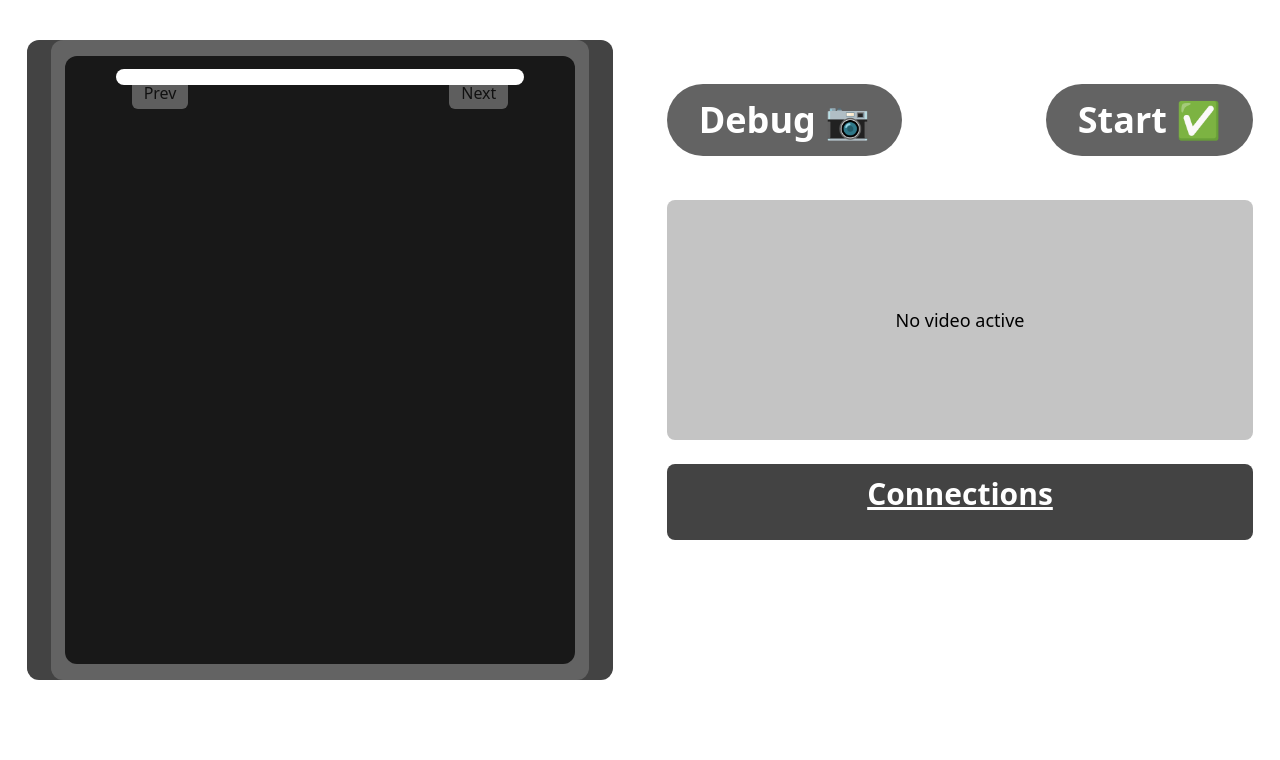
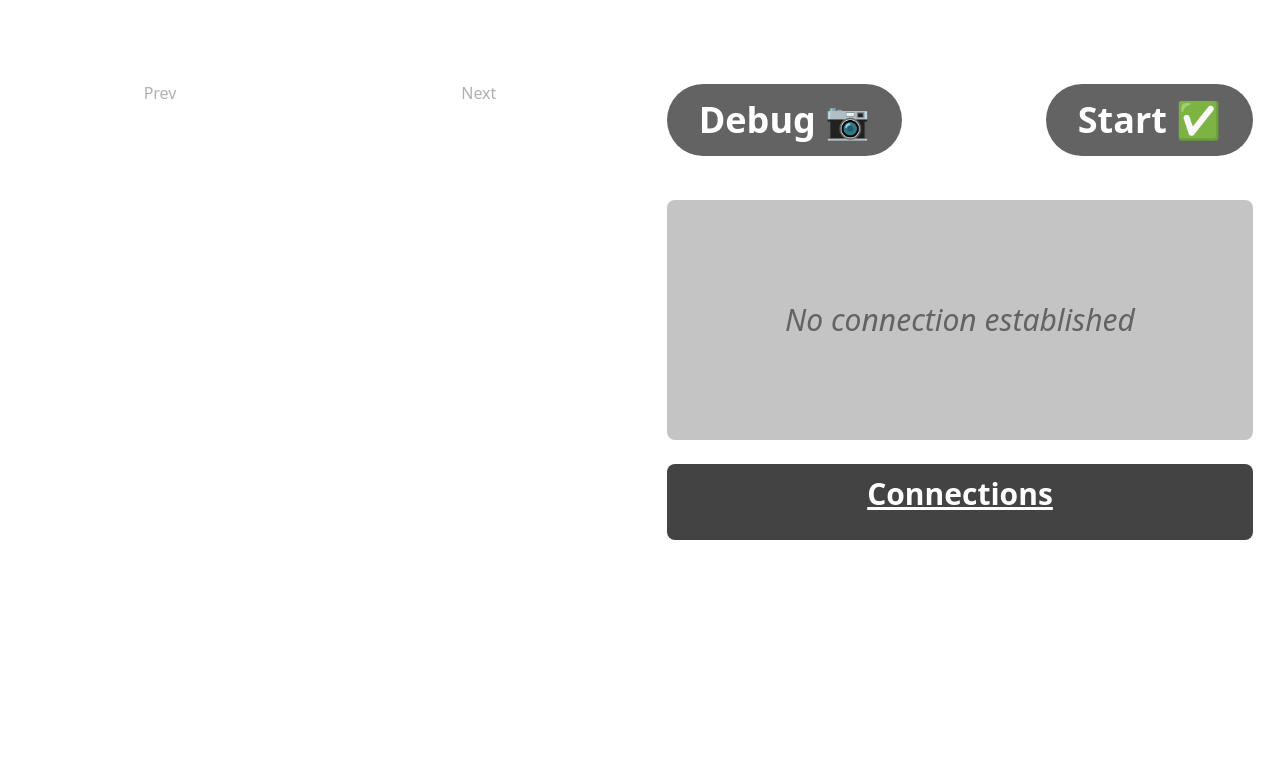
Before and after one commit to aidanvancil/virtual_graffiti, a Django app: template app/templates/admin_panel.html in a window 1280 px wide. Shown: the part 92-852 px from the top of the page. Run offline with Django 4.2, Linux system fonts and the light colour scheme; the template is opened without the code that fills it, so the values that code supplies are empty; some libraries are stand-ins or nearby versions.

Commit message:
fix: panel template

```diff
--- a/app/templates/admin_panel.html
+++ b/app/templates/admin_panel.html
@@ -17,9 +17,9 @@
 {% block content %}
 <div class="flex items-center justify-center h-screen mt-[-5vh] text-center">
     <div class="sm:w-1/2 hidden sm:flex items-center justify-center"> <!-- Left section -->
-        <div class="h-[80vh] w-11/12 bg-[#434343] rounded-xl flex flex-col items-center justify-center">
-            <div class="h-full w-11/12 bg-[#636363] rounded-xl flex items-center justify-center mx-auto my-auto">
-                <div class="h-[95%] w-[95%] bg-[#181818] rounded-xl flex items-start justify-center">
+        <div class="h-[80vh] w-11/12 rounded-xl flex flex-col items-center justify-center">
+            <div class="h-full w-11/12 rounded-xl flex items-center justify-center mx-auto my-auto">
+                <div class="h-[95%] w-[95%]  rounded-xl flex items-start justify-center">
                     <div id="imageCarousel" class="splide w-4/5 mx-auto rounded-xl p-2 bg-white mt-[2.5%]">
                         <div class="splide__arrows flex justify-between">
                             <button class="splide__arrow splide__arrow--prev bg-white opacity-100 w-auto px-3 rounded-md transition duration-300 ease-in-out transform hover:scale-110">
@@ -35,7 +35,7 @@
                                     <li class="splide__slide rounded-xl relative">
                                         <img src="{% static 'media/' %}{{ image }}" alt="Image" class="">
                                         {% if init %}
-                                        <button id="submit-button" class="text-red-600 hover:font-bold absolute bottom-0 left-1/2 bg-white -translate-x-1/2 mb-2 px-3 py-1 rounded-md transition duration-300 ease-in-out transform hover:scale-110"
+                                        <button id="submit-button" class="text-xs md:text-sm lg:text-lg text-red-600 hover:font-bold absolute bottom-0 left-1/2 bg-white -translate-x-1/2 mb-2 lg:px-3 lg:py-1 sm:px-2 py-0 rounded-md transition duration-300 ease-in-out transform hover:scale-110"
                                             data-image-url="{% static 'media/' %}{{ image }}">
                                             <span class="">Submit to Queue</span>
                                         </button>
@@ -58,7 +58,7 @@
 
         <div id="middle_third" class="sm:h-[37.5%] h-1/2 w-full flex justify-center items-center mx-auto mb-4 mt--4"> <!-- Middle 1/3 -->
             <div class="h-[100%] bg-[#C4C4C4] rounded-lg w-11/12 flex sm:text-sm md:text-base lg:text-lg justify-center p-2">
-                {% if video_feed %}
+                {% if init %}
                 <div id="videoModal" class="hidden fixed top-0 left-0 w-screen h-screen bg-black bg-opacity-75 items-center justify-center z-10">
                     <div class="flex items-center justify-center w-full h-full">
                         <div class="rounded-lg bg-[#636363] p-6 flex justify-center w-1/2 h-9/32">
@@ -71,12 +71,12 @@
                         </div>
                     </div>
                 </div>
-                <div class="rounded-lg bg-[#636363] p-4 flex justify-center w-11/12 sm:w-4/5 md:w-3/5 lg:w-1/2">
+                <div class="rounded-lg bg-[#636363] p-4 flex justify-center w-11/12 sm:w-4/5 md:w-3/5 lg:w-1/2 {% if not video_feed %} animate-pulse {% endif %}">
                     <img id="openVideoModal" src="{% url 'video_feed' %}" class="w-full h-full sm:h-9/32 rounded-lg"/>
                 </div>
                 {% else %}
-                    <div class="w-full h-full flex justify-center items-center">
-                        <p>No video active</p>
+                    <div class="w-full h-full flex justify-center items-center font-bold text-3xl text-[#636363]">
+                        <p class="italic font-light">No connection established</p>
                     </div>
                 {% endif %}
             </div>
--- a/app/templates/base_panel.html
+++ b/app/templates/base_panel.html
@@ -16,7 +16,7 @@
     <meta http-equiv="X-UA-Compatible" content="ie=edge">
     <meta name="csrf-token" content="{{ csrf_token }}">
     <script src="https://cdn.jsdelivr.net/npm/@splidejs/splide@4.1.4/dist/js/splide.min.js"></script>
-    <link href="https://cdn.jsdelivr.net/npm/@splidejs/splide@4.1.4/dist/css/splide.min.css" rel="stylesheet">
+    <link rel="stylesheet" href="https://cdn.jsdelivr.net/npm/@splidejs/splide@4.1.4/dist/css/splide.min.css">
     {% tailwind_css %}
 </head>
 
@@ -38,8 +38,9 @@
 </nav>
 
 {% if users %}
-<div id="sidebar" class="fixed top-0 right-0 h-1/5 bg-[#181818] p-4 transition-transform ease-in-out duration-300 rounded-lg hidden border border-gray-500 lg:border-none md:block md:w-4/5 md:h-1/3 lg:w-2/5 xl:w-[22.5%] lg:h-1/2"
-    style="transform: translateX(100%);">    <button id="closeSidebarBtn" class="font-bold text-4xl text-white">></button>
+<div id="sidebar"
+    class="fixed top-0 right-0 h-1/5 bg-[#181818] p-4 transition-transform ease-in-out duration-300 rounded-lg hidden border border-gray-500 lg:border-none md:block md:w-4/5 md:h-1/3 lg:w-2/5 xl:w-[22.5%] lg:h-1/2"
+    style="transform: translateX(100%);">    <button id="closeSidebarBtn" class="font-bold text-4xl text-white hover:text-gray-700">></button>
     <div class="font-bold text-4xl text-white underline text-center">Settings</div>
 
     <div class="text-white text-center flex lg:flex-col justify-end my-auto items-center mt-5 ml-[5%]">
@@ -149,9 +150,6 @@
         .then(response => response.json())
         .catch(error => console.error('Error updating laser details:', error));
     }
-</script>
-
-<script>
 
     function toggleSidebar() {
         const sidebar = document.getElementById('sidebar');
```
Also changed, not shown: .tests/.example_test.py (deleted), 1 other file.
